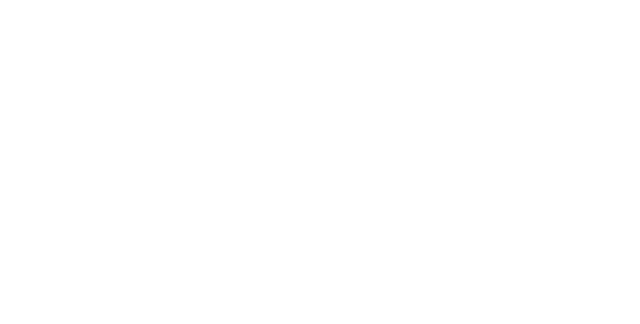
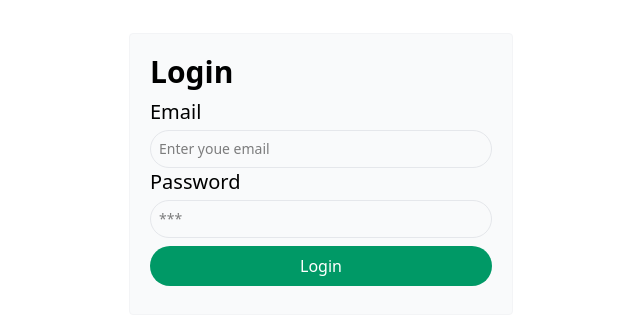
Before and after one commit to Balakumaran121/lejs, a React (Vite) app: page /login in a window 1280 px wide. Before the commit this address had no page. Shown: the part 226-550 px from the top of the page, without its empty margins (319-959 px from the left). Built offline with nearby package versions, Linux system fonts and the light colour scheme.

Commit message:
Updated the login ui

```diff
--- a/src/pages/Login.jsx
+++ b/src/pages/Login.jsx
@@ -2,17 +2,32 @@
 
 const Login = () => {
   return (
-    <div className="rounded bg-gray-50 border border-gray-100">
-      <h1>Login</h1>
-      <label htmlFor="Email">Email</label>
-      <input
-        type="email"
-        value="email"
-        placeholder="Enter youe email"
-        name="email"
-      />
-      <label htmlFor="Password">Password</label>
-      <input type="password" placeholder="***" value={""} />
+    <div className="flex justify-center items-center min-h-screen w-screen">
+      <div className="rounded bg-gray-50 border border-gray-100 flex flex-col  w-[30%] p-5">
+        <h1 className="font-semibold text-3xl mb-2">Login</h1>
+        <label htmlFor="Email" className="text-xl font-normal mb-1">
+          Email
+        </label>
+        <input
+          type="email"
+          value=""
+          placeholder="Enter youe email"
+          name="email"
+          className="w-full border border-gray-200 rounded-full text-sm p-2"
+        />
+        <label htmlFor="Password" className="text-xl font-normal mb-1">
+          Password
+        </label>
+        <input
+          type="password"
+          placeholder="***"
+          value=""
+          className="w-full border border-gray-200 rounded-full text-sm p-2"
+        />
+        <button className="bg-emerald-600 text-white rounded-full p-2 my-2">
+          Login
+        </button>
+      </div>
     </div>
   );
 }
--- a/src/routes/Routers.jsx
+++ b/src/routes/Routers.jsx
@@ -7,15 +7,14 @@
 const Routers = () => {
   return (
     <BrowserRouter>
-    <Routes>
-        <Route path='/' element={<CommonLayout/>}>
-            <Route path='/' element={<Login/>}/>
-            <Route path="/order" element={<Order/>}/>
+      <Routes>
+        <Route path="/login" element={<Login />} />
+        <Route path="/" element={<CommonLayout />}>
+          <Route path="/order" element={<Order />} />
         </Route>
-    </Routes>
-
+      </Routes>
     </BrowserRouter>
-  )
+  );
 }
 
 export default Routers
```
